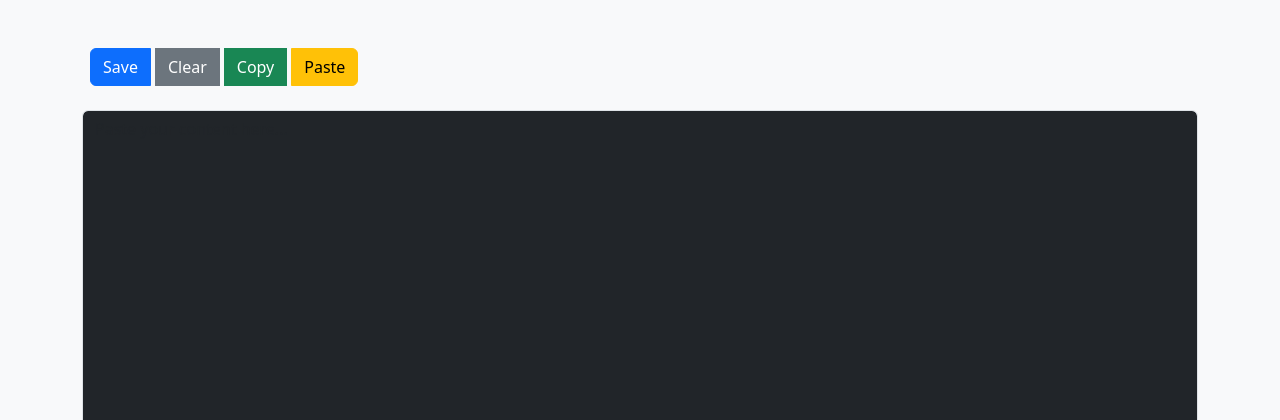
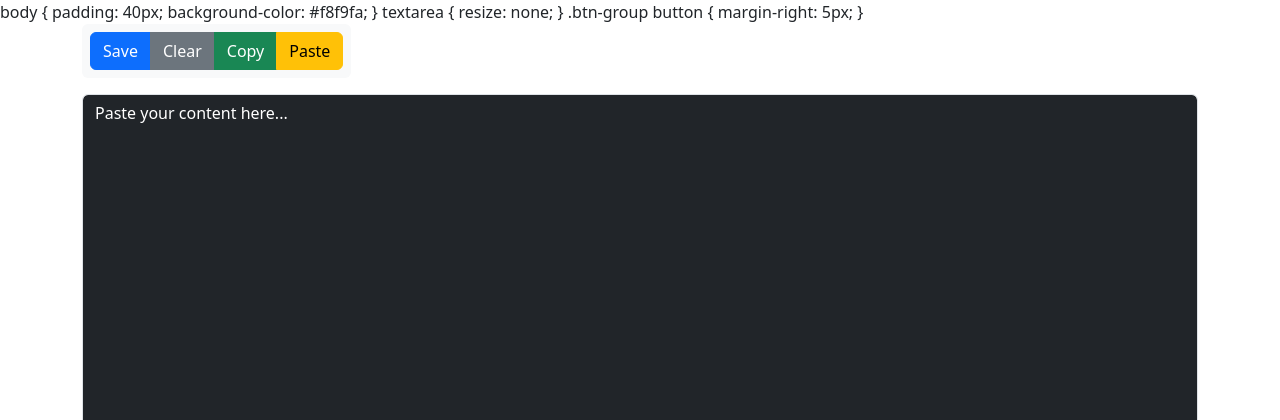
Before and after one commit to 7b809/pasteapp, a Flask app: page / in a window 1280 px wide. Shown: the top 420 px of the page. Run offline with Flask 3, Linux system fonts and the light colour scheme.

Commit message:
Update base.html

```diff
--- a/api/templates/base.html
+++ b/api/templates/base.html
@@ -8,7 +8,25 @@
     <!-- Bootstrap CSS -->
     <link href="https://cdn.jsdelivr.net/npm/bootstrap@5.3.2/dist/css/bootstrap.min.css" rel="stylesheet">
 
-    <style>
+    <style
+        <style>
+/* For most modern browsers */
+#contentArea::placeholder {
+    color: white;
+    opacity: 1; /* optional, ensures full color */
+}
+
+/* For Firefox */
+#contentArea:-moz-placeholder {
+    color: white;
+    opacity: 1;
+}
+
+/* For Internet Explorer */
+#contentArea:-ms-input-placeholder {
+    color: white;
+}
+</style>
         body {
             padding: 40px;
             background-color: #f8f9fa;
```
